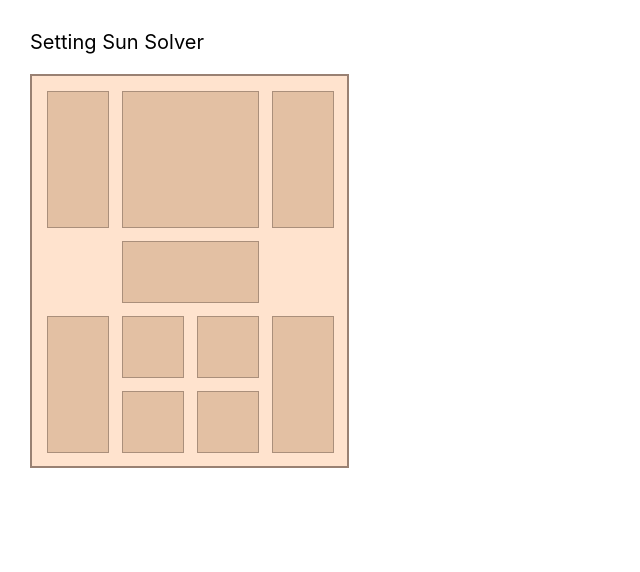
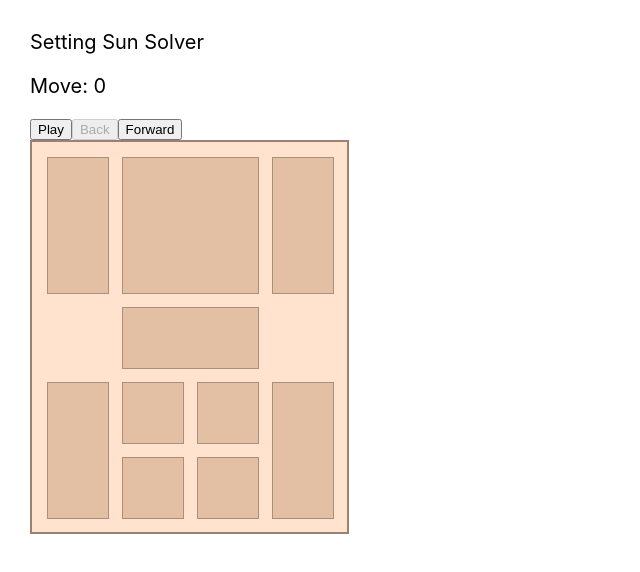
Before and after one commit to dwaltrip/setting-sun-solver, a React (Create React App) app: page / in a window 1280 px wide. Shown: the top 572 px of the page, without its empty margins (0-640 px from the left). Built offline with nearby package versions, Linux system fonts and the light colour scheme.

Commit message:
Playback UI - Implement play / pause, forward, back buttons

```diff
--- a/src/components/playback-solution.js
+++ b/src/components/playback-solution.js
@@ -1,29 +1,49 @@
 import { useEffect, useState } from 'react';
 
+import { buildSafeSetState } from '../lib/build-safe-set-state';
 import { Board } from './board';
 
 function PlaybackSolution({ nodeLookup, solutionPath }) {
-  const [node, setNode] = useState(() => {
-    console.log('PlaybackSolution -- initing node state');
-    return nodeLookup[solutionPath.shift()];
+  const [isPlaying, setIsPlaying] = useState(false);
+  const [moveIndex, setMoveIndex] = useState(0);
+
+  const setMoveIndexSafely = buildSafeSetState({
+    isValid: val => (0 <= val) && (val <= (solutionPath.length - 1)),
+    setState: setMoveIndex,
   });
-  const [counter, setCounter] = useState(1);
 
   useEffect(() => {
-    const id = setInterval(() => {
-      const nextNode = nodeLookup[solutionPath.shift()];
-      if (nextNode) {
-        setCounter(counter + 1);
-        setNode(nextNode);
+    const intervalId = setInterval(() => {
+      if (isPlaying) {
+        setMoveIndexSafely(moveIndex + 1);
       }
-    }, 850);
-    return () => clearInterval(id);
-  }, [node]);
+    }, 1000);
+    return () => clearInterval(intervalId);
+  }, [isPlaying, moveIndex]);
 
+  const node = nodeLookup[solutionPath[moveIndex]];
   const pieces = node.data.board.pieces;
+
   return (
     <>
-      <header className='app-header'>Move: {counter}</header>
+      <header className='app-header'>Move: {moveIndex}</header>
+      <div className='playback-controls'>
+        <button onClick={()=> setIsPlaying(!isPlaying)} >
+          {isPlaying ? 'Pause' : 'Play'}
+        </button>
+        <button
+          onClick={() => setMoveIndexSafely(prev => prev - 1)}
+          disabled={moveIndex <= 0}
+        >
+          Back
+        </button>
+        <button
+          onClick={() => setMoveIndexSafely(prev => prev + 1)}
+          disabled={moveIndex >= (solutionPath.length - 1)}
+        >
+          Forward
+        </button>
+      </div>
       <Board pieces={pieces} cols={4} rows={5}/>
     </>
   );
--- /dev/null
+++ b/src/lib/build-safe-set-state.js
@@ -0,0 +1,17 @@
+
+const buildSafeSetState = ({ isValid, setState }) => {
+  // NOTE: This function basically mimics the `setState` API
+  return newValueOrUpdateFn => {
+    if (typeof newValueOrUpdateFn === 'function') {
+      setState(prev => {
+        const newValue = newValueOrUpdateFn(prev);
+        return isValid(newValue) ? newValue : prev;
+      });
+    }
+    else if (isValid(newValueOrUpdateFn)) {
+      setState(newValueOrUpdateFn);
+    }
+  };
+};
+
+export { buildSafeSetState };
--- a/src/research/experimenting.js
+++ b/src/research/experimenting.js
@@ -53,11 +53,11 @@ console.log('solutionCounter:', solutionCounter);
 
 function Experimenting() {
   return (
-    <Board pieces={board.pieces} cols={board.width} rows={board.height}/>
-    // <PlaybackSolution
-    //   solutionPath={solutionPath}
-    //   nodeLookup={nodeLookup}
-    // />
+    // <Board pieces={board.pieces} cols={board.width} rows={board.height}/>
+    <PlaybackSolution
+      solutionPath={solutionPath}
+      nodeLookup={nodeLookup}
+    />
   );
 };
 
```
